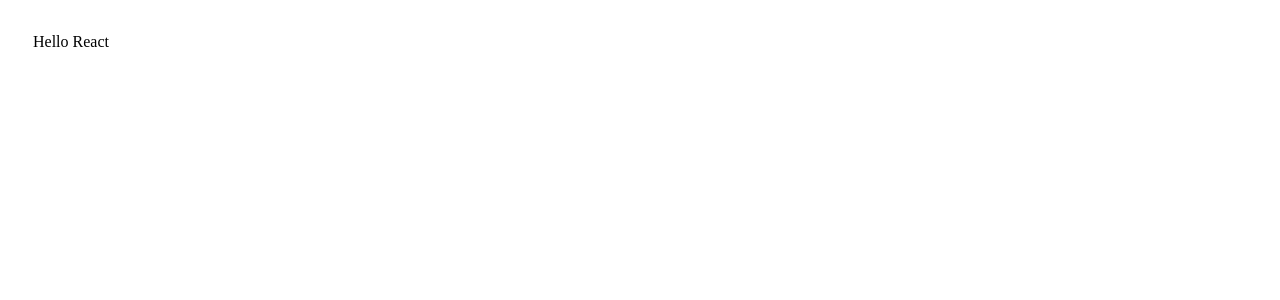
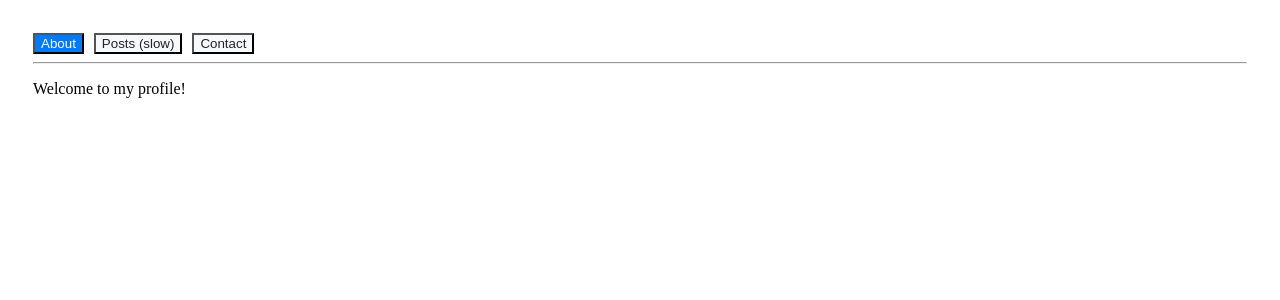
Before and after one commit to sh1iphai/concurrent-react-example, a React (Vite) app: page / in a window 1280 px wide. Shown: the top 300 px of the page. Built offline with nearby package versions, Linux system fonts and the light colour scheme.

Commit message:
add transitional-tab-base

```diff
--- /dev/null
+++ b/src/AboutTab.tsx
@@ -0,0 +1 @@
+export const AboutTab = () => <p>Welcome to my profile!</p>;
--- /dev/null
+++ b/src/App.module.css
@@ -0,0 +1,4 @@
+.tabList {
+  display: flex;
+  gap: 10px;
+}
--- a/src/App.tsx
+++ b/src/App.tsx
@@ -1,3 +1,43 @@
+import { useState } from "react";
+import { TabButton } from "./TabButton";
+import { AboutTab } from "./AboutTab";
+import { PostsTab } from "./PostsTab";
+import { ContactTab } from "./ContactTab";
+import styles from "./App.module.css";
+
+type TabType = "about" | "posts" | "contact";
+
 export const App = () => {
-  return <>Hello React</>;
+  const [tab, setTab] = useState<TabType>("about");
+  const selectTab = (nextTab: TabType) => {
+    setTab(nextTab);
+  };
+  return (
+    <>
+      <div className={styles.tabList}>
+        <TabButton
+          isActive={tab === "about"}
+          onClick={() => selectTab("about")}
+        >
+          About
+        </TabButton>
+        <TabButton
+          isActive={tab === "posts"}
+          onClick={() => selectTab("posts")}
+        >
+          Posts (slow)
+        </TabButton>
+        <TabButton
+          isActive={tab === "contact"}
+          onClick={() => selectTab("contact")}
+        >
+          Contact
+        </TabButton>
+      </div>
+      <hr />
+      {tab === "about" && <AboutTab />}
+      {tab === "posts" && <PostsTab />}
+      {tab === "contact" && <ContactTab />}
+    </>
+  );
 };
--- /dev/null
+++ b/src/ContactTab.tsx
@@ -0,0 +1,11 @@
+export const ContactTab = () => {
+  return (
+    <>
+      <p>You can find me online here:</p>
+      <ul>
+        <li>admin@mysite.com</li>
+        <li>+123456789</li>
+      </ul>
+    </>
+  );
+};
--- /dev/null
+++ b/src/PostsTab.tsx
@@ -0,0 +1,14 @@
+import { SlowPost } from "./SlowPost";
+
+export const PostsTab = () => {
+  const items = Array.from({ length: 500 }, (_, i) => i);
+  return (
+    <ul>
+      {items.map((index) => (
+        <li key={`index_${index}`}>
+          <SlowPost index={index} />
+        </li>
+      ))}
+    </ul>
+  );
+};
--- /dev/null
+++ b/src/SlowPost.tsx
@@ -0,0 +1,13 @@
+import { FC } from "react";
+
+type Props = {
+  index: number;
+};
+export const SlowPost: FC<Props> = ({ index }) => {
+  let startTime = performance.now();
+  while (performance.now() - startTime < 2) {
+    // Do nothing for 1 ms per item to emulate extremely slow code
+  }
+
+  return <>Post # {index + 1}</>;
+};
--- /dev/null
+++ b/src/Tab.module.css
@@ -0,0 +1,9 @@
+.active {
+  background-color: #007bff;
+  color: #fff;
+}
+
+.inactive {
+  background-color: #f8f9fa;
+  color: #212529;
+}
--- /dev/null
+++ b/src/TabButton.tsx
@@ -0,0 +1,21 @@
+import { FC, ReactNode } from "react";
+import styles from "./Tab.module.css";
+
+type Props = {
+  children: ReactNode;
+  onClick: () => void;
+  isActive: boolean;
+};
+export const TabButton: FC<Props> = ({ children, onClick, isActive }) => {
+  const buttonClassName = isActive ? styles.active : styles.inactive;
+  return (
+    <button
+      className={buttonClassName}
+      onClick={() => {
+        onClick();
+      }}
+    >
+      {children}
+    </button>
+  );
+};
```
